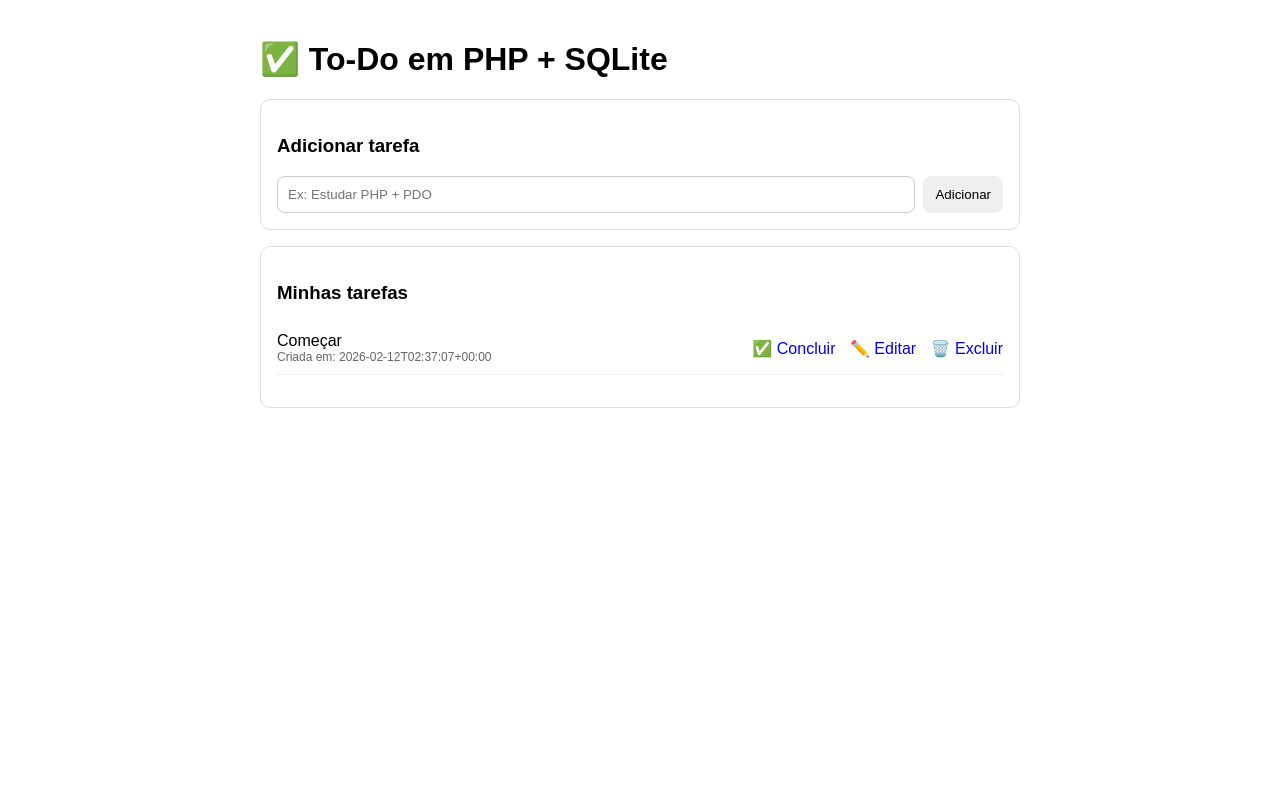
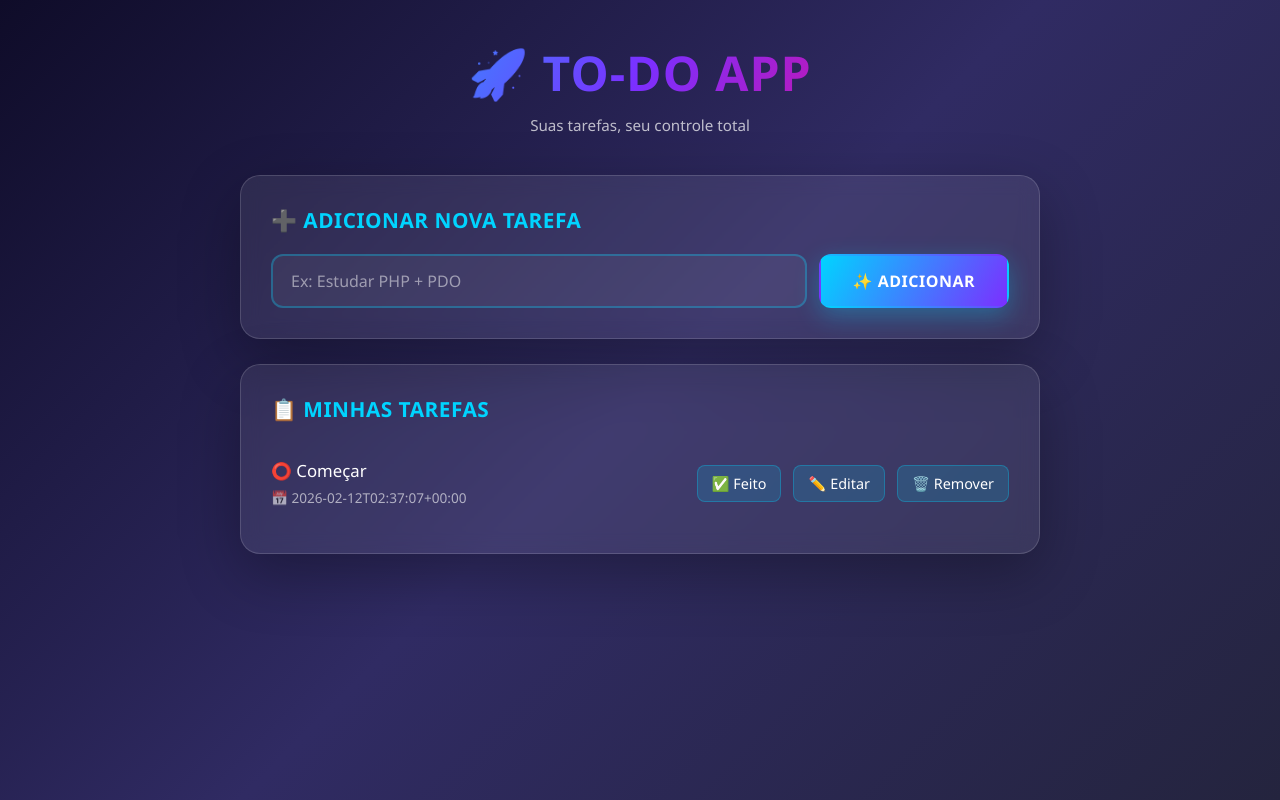
Before and after one commit to mthxuz/todo-php, a PHP site: page /index.php in a window 1280 px wide. Run offline with PHP 8.4, Linux system fonts and the light colour scheme; data comes from the database, SQL or seed files in the repository.

Commit message:
att v1.1

```diff
--- a/index.php
+++ b/index.php
@@ -65,66 +65,326 @@ if ($editId > 0) {
   <meta name="viewport" content="width=device-width, initial-scale=1" />
   <title>To-Do PHP (SQLite)</title>
   <style>
-    body { font-family: Arial, sans-serif; max-width: 760px; margin: 40px auto; padding: 0 16px; }
-    .card { border: 1px solid #ddd; border-radius: 10px; padding: 16px; margin-bottom: 16px; }
-    form { display: flex; gap: 8px; }
-    input[type="text"] { flex: 1; padding: 10px; border-radius: 8px; border: 1px solid #ccc; }
-    button { padding: 10px 12px; border: 0; border-radius: 8px; cursor: pointer; }
-    ul { list-style: none; padding: 0; }
-    li { display: flex; justify-content: space-between; align-items: center; padding: 10px 0; border-bottom: 1px solid #eee; }
-    .done { text-decoration: line-through; opacity: 0.65; }
-    .actions a { margin-left: 10px; text-decoration: none; }
-    .small { font-size: 12px; color: #666; }
+    * {
+      margin: 0;
+      padding: 0;
+      box-sizing: border-box;
+    }
+
+    body {
+      font-family: 'Segoe UI', Tahoma, Geneva, Verdana, sans-serif;
+      background: linear-gradient(135deg, #0f0c29, #302b63, #24243e);
+      min-height: 100vh;
+      padding: 40px 20px;
+      color: #fff;
+    }
+
+    .container {
+      max-width: 800px;
+      margin: 0 auto;
+    }
+
+    h1 {
+      text-align: center;
+      font-size: 3em;
+      margin-bottom: 10px;
+      background: linear-gradient(120deg, #00d4ff, #7b2fff, #ff006e);
+      -webkit-background-clip: text;
+      -webkit-text-fill-color: transparent;
+      background-clip: text;
+      animation: fade-in 0.8s ease-out;
+      font-weight: 700;
+      letter-spacing: 1px;
+    }
+
+    .subtitle {
+      text-align: center;
+      color: rgba(255, 255, 255, 0.7);
+      margin-bottom: 40px;
+      font-size: 0.95em;
+      animation: fade-in 1s ease-out;
+    }
+
+    .card {
+      background: rgba(255, 255, 255, 0.08);
+      backdrop-filter: blur(10px);
+      border: 1px solid rgba(255, 255, 255, 0.15);
+      border-radius: 20px;
+      padding: 30px;
+      margin-bottom: 25px;
+      box-shadow: 0 20px 60px rgba(0, 0, 0, 0.3);
+      animation: slide-up 0.6s ease-out;
+      transition: all 0.3s ease;
+    }
+
+    .card:hover {
+      border-color: rgba(255, 255, 255, 0.25);
+      box-shadow: 0 25px 70px rgba(0, 0, 0, 0.4);
+    }
+
+    .card h3 {
+      font-size: 1.3em;
+      margin-bottom: 20px;
+      color: #00d4ff;
+      text-transform: uppercase;
+      letter-spacing: 0.5px;
+    }
+
+    form {
+      display: flex;
+      gap: 12px;
+      flex-wrap: wrap;
+    }
+
+    input[type="text"] {
+      flex: 1;
+      min-width: 200px;
+      padding: 14px 18px;
+      border-radius: 12px;
+      border: 2px solid rgba(0, 212, 255, 0.3);
+      background: rgba(255, 255, 255, 0.05);
+      color: #fff;
+      font-size: 1em;
+      transition: all 0.3s ease;
+      font-family: inherit;
+    }
+
+    input[type="text"]::placeholder {
+      color: rgba(255, 255, 255, 0.5);
+    }
+
+    input[type="text"]:focus {
+      outline: none;
+      border-color: #00d4ff;
+      background: rgba(255, 255, 255, 0.1);
+      box-shadow: 0 0 20px rgba(0, 212, 255, 0.3);
+    }
+
+    button {
+      padding: 14px 32px;
+      border: 2px solid transparent;
+      border-radius: 12px;
+      cursor: pointer;
+      font-weight: 600;
+      font-size: 1em;
+      transition: all 0.3s ease;
+      background: linear-gradient(120deg, #00d4ff, #7b2fff);
+      color: #fff;
+      text-transform: uppercase;
+      letter-spacing: 0.5px;
+      box-shadow: 0 8px 25px rgba(0, 212, 255, 0.3);
+      font-family: inherit;
+    }
+
+    button:hover {
+      transform: translateY(-2px);
+      box-shadow: 0 12px 35px rgba(0, 212, 255, 0.5);
+    }
+
+    button:active {
+      transform: translateY(0);
+    }
+
+    .cancel-link {
+      align-self: center;
+      color: #00d4ff;
+      text-decoration: none;
+      font-weight: 600;
+      transition: all 0.3s ease;
+      padding: 14px 20px;
+      border-radius: 12px;
+    }
+
+    .cancel-link:hover {
+      color: #ff006e;
+      background: rgba(0, 212, 255, 0.1);
+    }
+
+    ul {
+      list-style: none;
+      padding: 0;
+    }
+
+    li {
+      display: flex;
+      justify-content: space-between;
+      align-items: center;
+      padding: 16px 0;
+      border-bottom: 1px solid rgba(255, 255, 255, 0.1);
+      transition: all 0.3s ease;
+    }
+
+    li:last-child {
+      border-bottom: none;
+    }
+
+    li:hover {
+      background: rgba(0, 212, 255, 0.05);
+      margin: 0 -10px;
+      padding-left: 10px;
+      padding-right: 10px;
+      border-radius: 10px;
+    }
+
+    li > div:first-child {
+      flex: 1;
+    }
+
+    .done {
+      text-decoration: line-through;
+      opacity: 0.55;
+      color: #888;
+    }
+
+    .task-title {
+      font-size: 1.05em;
+      font-weight: 500;
+      margin-bottom: 6px;
+    }
+
+    .small {
+      font-size: 0.85em;
+      color: rgba(255, 255, 255, 0.6);
+    }
+
+    .actions {
+      display: flex;
+      gap: 12px;
+      flex-wrap: wrap;
+      justify-content: flex-end;
+    }
+
+    .actions a {
+      text-decoration: none;
+      color: #fff;
+      background: rgba(0, 212, 255, 0.15);
+      padding: 8px 14px;
+      border-radius: 8px;
+      font-size: 0.9em;
+      transition: all 0.3s ease;
+      border: 1px solid rgba(0, 212, 255, 0.3);
+      font-weight: 500;
+    }
+
+    .actions a:hover {
+      background: rgba(0, 212, 255, 0.3);
+      border-color: #00d4ff;
+      transform: translateY(-1px);
+      box-shadow: 0 6px 20px rgba(0, 212, 255, 0.2);
+    }
+
+    .empty-state {
+      text-align: center;
+      color: rgba(255, 255, 255, 0.6);
+      font-size: 1.1em;
+      padding: 20px;
+    }
+
+    @keyframes fade-in {
+      from {
+        opacity: 0;
+      }
+      to {
+        opacity: 1;
+      }
+    }
+
+    @keyframes slide-up {
+      from {
+        opacity: 0;
+        transform: translateY(30px);
+      }
+      to {
+        opacity: 1;
+        transform: translateY(0);
+      }
+    }
+
+    @media (max-width: 600px) {
+      h1 {
+        font-size: 2em;
+      }
+
+      .card {
+        padding: 20px;
+      }
+
+      form {
+        gap: 10px;
+      }
+
+      input[type="text"] {
+        min-width: 100%;
+      }
+
+      button {
+        min-width: 100%;
+      }
+
+      li {
+        flex-direction: column;
+        align-items: flex-start;
+        gap: 12px;
+      }
+
+      .actions {
+        width: 100%;
+      }
+    }
   </style>
 </head>
 <body>
 
-  <h1>✅ To-Do em PHP + SQLite</h1>
+  <div class="container">
+    <h1>🚀 TO-DO APP</h1>
+    <p class="subtitle">Suas tarefas, seu controle total</p>
 
   <div class="card">
     <?php if ($taskToEdit): ?>
-      <h3>Editar tarefa</h3>
+      <h3>✏️ Editar tarefa</h3>
       <form method="post" action="index.php?action=edit">
         <input type="hidden" name="id" value="<?= (int)$taskToEdit["id"] ?>">
         <input type="text" name="title" value="<?= htmlspecialchars($taskToEdit["title"]) ?>" required>
-        <button type="submit">Salvar</button>
-        <a href="index.php" style="align-self:center;">Cancelar</a>
+        <button type="submit">💾 Salvar</button>
+        <a href="index.php" class="cancel-link">✕ Cancelar</a>
       </form>
     <?php else: ?>
-      <h3>Adicionar tarefa</h3>
+      <h3>➕ Adicionar nova tarefa</h3>
       <form method="post" action="index.php?action=add">
         <input type="text" name="title" placeholder="Ex: Estudar PHP + PDO" required>
-        <button type="submit">Adicionar</button>
+        <button type="submit">✨ Adicionar</button>
       </form>
     <?php endif; ?>
   </div>
 
   <div class="card">
-    <h3>Minhas tarefas</h3>
+    <h3>📋 Minhas Tarefas</h3>
     <ul>
       <?php foreach ($tasks as $t): ?>
         <li>
           <div>
-            <div class="<?= $t["done"] ? "done" : "" ?>">
-              <?= htmlspecialchars($t["title"]) ?>
+            <div class="task-title <?= $t["done"] ? "done" : "" ?>">
+              <?= $t["done"] ? "✅ " : "⭕ " ?><?= htmlspecialchars($t["title"]) ?>
             </div>
-            <div class="small">Criada em: <?= htmlspecialchars($t["created_at"]) ?></div>
+            <div class="small">📅 <?= htmlspecialchars($t["created_at"]) ?></div>
           </div>
 
           <div class="actions">
             <a href="index.php?action=toggle&id=<?= (int)$t["id"] ?>">
-              <?= $t["done"] ? "↩️ Reabrir" : "✅ Concluir" ?>
+              <?= $t["done"] ? "↩️ Reabrir" : "✅ Feito" ?>
             </a>
             <a href="index.php?edit_id=<?= (int)$t["id"] ?>">✏️ Editar</a>
-            <a href="index.php?action=delete&id=<?= (int)$t["id"] ?>" onclick="return confirm('Excluir esta tarefa?')">🗑️ Excluir</a>
+            <a href="index.php?action=delete&id=<?= (int)$t["id"] ?>" onclick="return confirm('Tem certeza que deseja excluir esta tarefa?')">🗑️ Remover</a>
           </div>
         </li>
       <?php endforeach; ?>
       <?php if (count($tasks) === 0): ?>
-        <li>Nenhuma tarefa ainda 🙂</li>
+        <li><div class="empty-state">🎉 Nenhuma tarefa! Você está livre!</div></li>
       <?php endif; ?>
     </ul>
   </div>
 
+  </div>
+
 </body>
 </html>
```
